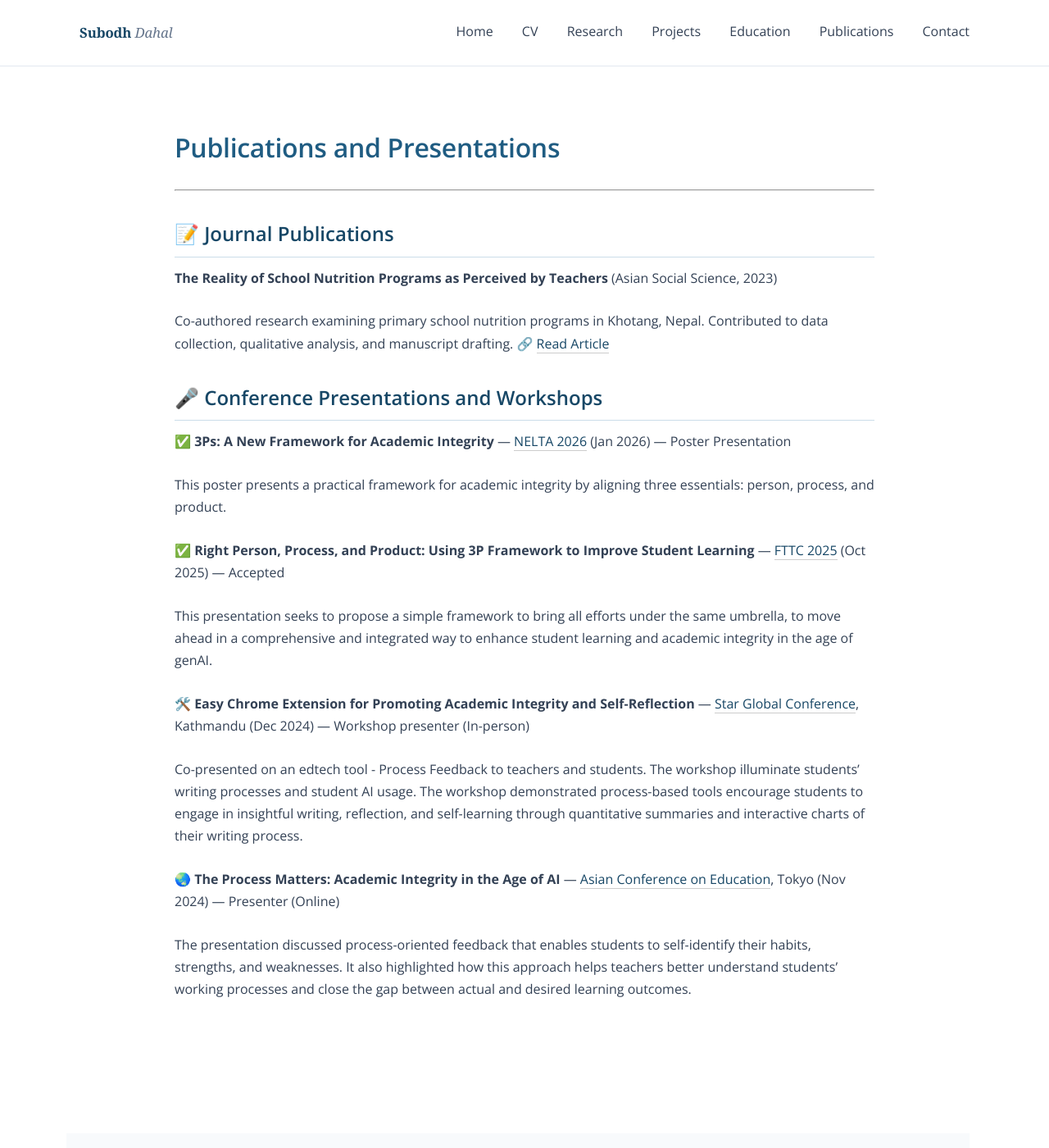
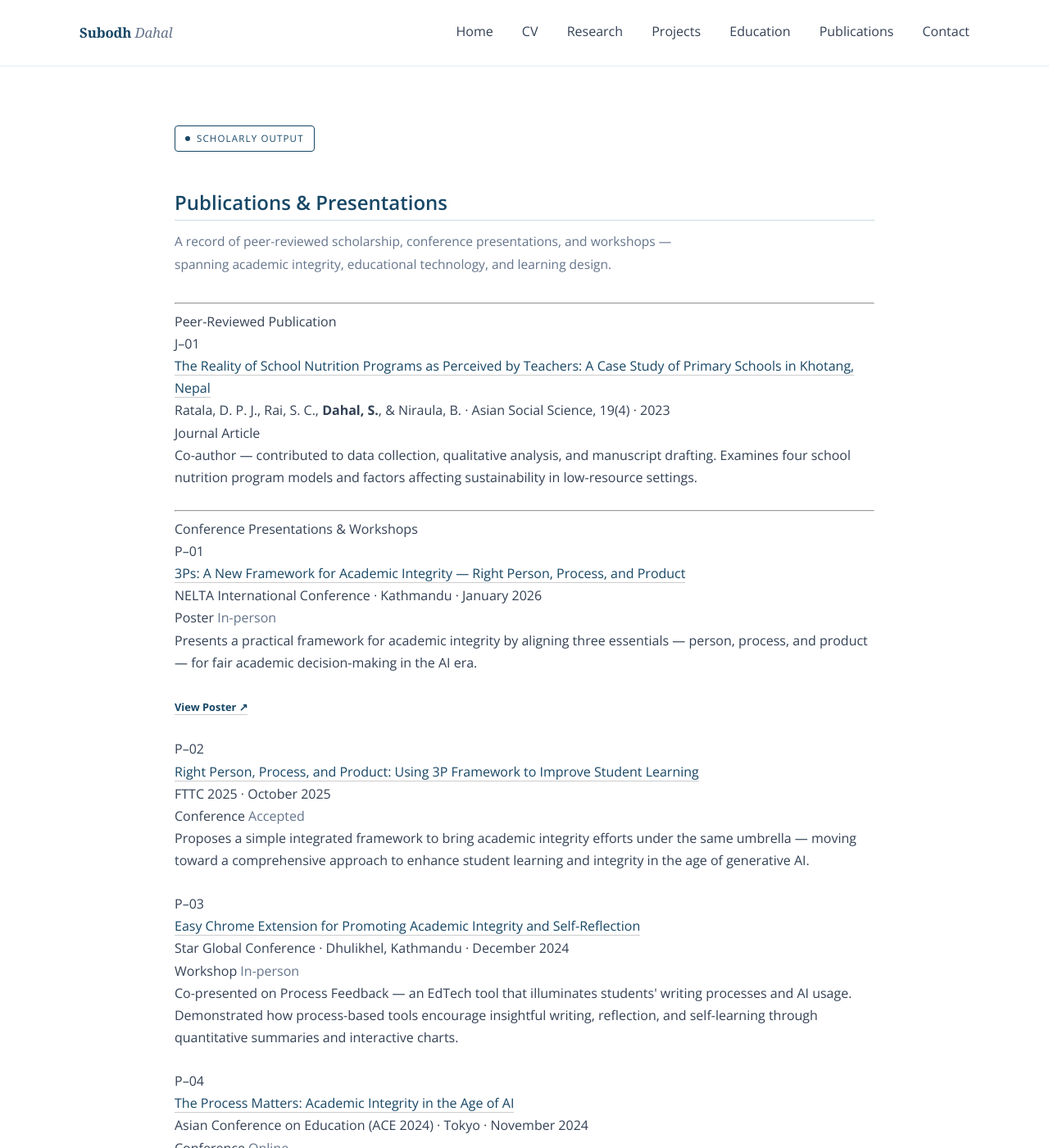
Before and after one commit to dahalsubodh/dahalsubodh.github.io, a Jekyll site: the page built from publications.md, in a window 1280 px wide and 1400 px high. Shown: the whole window at 82% size. Built offline with Jekyll 4.4.1, drawn with Linux system fonts in a browser that asks for light colours; some of the changed text lies outside the part shown.

Commit message:
Update publications.md

```diff
--- a/publications.md
+++ b/publications.md
@@ -3,39 +3,106 @@ title: Publications
 layout: default
 ---
 
-# Publications and Presentations
+<span class="status-badge static">
+  <span class="status-dot"></span>
+  Scholarly Output
+</span>
+
+<h2 class="section-title">Publications & Presentations</h2>
+<p style="color: var(--color-text-muted); font-size:0.97rem; max-width:620px; margin-bottom:2rem; line-height:1.8;">
+  A record of peer-reviewed scholarship, conference presentations, and workshops — spanning academic integrity, educational technology, and learning design.
+</p>
 
 ---
 
+<!-- ================= JOURNAL ================= -->
+<div class="section-label">Peer-Reviewed Publication</div>
 
-## 📝 Journal Publications
-**The Reality of School Nutrition Programs as Perceived by Teachers** (Asian Social Science, 2023)
+<div class="pub-item">
+  <div class="pub-number">J–01</div>
+  <div class="pub-title">
+    <a href="https://ccsenet.org/journal/index.php/ass/article/view/0/48995" target="_blank" rel="noopener">
+      The Reality of School Nutrition Programs as Perceived by Teachers: A Case Study of Primary Schools in Khotang, Nepal
+    </a>
+  </div>
+  <div class="pub-meta">Ratala, D. P. J., Rai, S. C., <strong>Dahal, S.</strong>, & Niraula, B. · Asian Social Science, 19(4) · 2023</div>
+  <span class="pub-type-tag journal">Journal Article</span>
+  <p class="pub-desc">Co-author — contributed to data collection, qualitative analysis, and manuscript drafting. Examines four school nutrition program models and factors affecting sustainability in low-resource settings.</p>
+</div>
 
+---
 
-Co-authored research examining primary school nutrition programs in Khotang, Nepal. Contributed to data collection, qualitative analysis, and manuscript drafting.
-🔗 [Read Article](https://ccsenet.org/journal/index.php/ass/article/view/0/48995)
+<!-- ================= CONFERENCES ================= -->
+<div class="section-label">Conference Presentations & Workshops</div>
 
+<div class="pub-item">
+  <div class="pub-number">P–01</div>
+  <div class="pub-title">
+    <a href="https://www.nelta.org.np/conference/30" target="_blank" rel="noopener">
+      3Ps: A New Framework for Academic Integrity — Right Person, Process, and Product
+    </a>
+  </div>
+  <div class="pub-meta">NELTA International Conference · Kathmandu · January 2026</div>
+  <span class="pub-type-tag poster">Poster</span>
+  <span class="pub-type-tag" style="border-color:#64748B; color:#64748B;">In-person</span>
+  <p class="pub-desc">Presents a practical framework for academic integrity by aligning three essentials — person, process, and product — for fair academic decision-making in the AI era.</p>
+  <p style="margin-top:0.5rem;">
+    <a href="https://drive.google.com/file/d/1IdP8zCTnvqBzVhxeaKmsmzgbzyCWsYKX/view?usp=sharing" target="_blank" rel="noopener" style="font-size:0.8rem; font-weight:700; color:var(--color-primary);">View Poster ↗</a>
+  </p>
+</div>
 
-## 🎤 Conference Presentations and Workshops
-✅ **3Ps: A New Framework for Academic Integrity**  — [NELTA 2026](https://www.nelta.org.np/conference/30) (Jan 2026) — Poster Presentation
+<div class="pub-item">
+  <div class="pub-number">P–02</div>
+  <div class="pub-title">
+    <a href="https://builder.guidebook.com/g/#/guides/fttc2025/schedule/sessions/31735290?scheduleDayPosition=2025-10-24&scheduleIndexInDayPosition=39" target="_blank" rel="noopener">
+      Right Person, Process, and Product: Using 3P Framework to Improve Student Learning
+    </a>
+  </div>
+  <div class="pub-meta">FTTC 2025 · October 2025</div>
+  <span class="pub-type-tag conference">Conference</span>
+  <span class="pub-type-tag" style="border-color:#64748B; color:#64748B;">Accepted</span>
+  <p class="pub-desc">Proposes a simple integrated framework to bring academic integrity efforts under the same umbrella — moving toward a comprehensive approach to enhance student learning and integrity in the age of generative AI.</p>
+</div>
 
+<div class="pub-item">
+  <div class="pub-number">P–03</div>
+  <div class="pub-title">
+    <a href="https://stargc2024.kusoed.edu.np/wp-content/uploads/2024/12/Book-of-Abstract-in-person-conference-as-of-date-Dec-11-2024.pdf" target="_blank" rel="noopener">
+      Easy Chrome Extension for Promoting Academic Integrity and Self-Reflection
+    </a>
+  </div>
+  <div class="pub-meta">Star Global Conference · Dhulikhel, Kathmandu · December 2024</div>
+  <span class="pub-type-tag workshop">Workshop</span>
+  <span class="pub-type-tag" style="border-color:#64748B; color:#64748B;">In-person</span>
+  <p class="pub-desc">Co-presented on Process Feedback — an EdTech tool that illuminates students' writing processes and AI usage. Demonstrated how process-based tools encourage insightful writing, reflection, and self-learning through quantitative summaries and interactive charts.</p>
+</div>
 
-This poster presents a practical framework for academic integrity by aligning three essentials: person, process, and product.
+<div class="pub-item">
+  <div class="pub-number">P–04</div>
+  <div class="pub-title">
+    <a href="https://ace.iafor.org/ace2024" target="_blank" rel="noopener">
+      The Process Matters: Academic Integrity in the Age of AI
+    </a>
+  </div>
+  <div class="pub-meta">Asian Conference on Education (ACE 2024) · Tokyo · November 2024</div>
+  <span class="pub-type-tag conference">Conference</span>
+  <span class="pub-type-tag" style="border-color:#64748B; color:#64748B;">Online</span>
+  <p class="pub-desc">Discussed process-oriented feedback that enables students to self-identify their habits, strengths, and weaknesses — and how this approach helps teachers better understand students' working processes and close the gap between actual and desired learning outcomes.</p>
+</div>
 
+---
 
-✅ **Right Person, Process, and Product: Using 3P Framework to Improve Student Learning** — [FTTC 2025](https://www.umsl.edu/services/ctl/fttc/index.html) (Oct 2025) — Accepted
+<!-- ================= ACKNOWLEDGEMENTS ================= -->
+<div class="section-label">Acknowledgements</div>
 
-
-This presentation seeks to propose a simple framework to bring all efforts under the same umbrella, to move ahead in a comprehensive and integrated way to enhance student learning and academic integrity in the age of genAI.
-
-
-🛠️ **Easy Chrome Extension for Promoting Academic Integrity and Self-Reflection** — [Star Global Conference](https://stargc2024.kusoed.edu.np/), Kathmandu (Dec 2024)  — Workshop presenter  (In-person)
-
-
-Co-presented on an edtech tool - Process Feedback to teachers and students. The workshop illuminate students' writing processes and student AI usage. The workshop demonstrated process-based tools encourage students to engage in insightful writing, reflection, and self-learning through quantitative summaries and interactive charts of their writing process.
-
-
-🌏 **The Process Matters: Academic Integrity in the Age of AI** — [Asian Conference on Education](https://ace.iafor.org/ace2024), Tokyo (Nov 2024) — Presenter  (Online)
-
-
-The presentation discussed process-oriented feedback that enables students to self-identify their habits, strengths, and weaknesses. It also highlighted how this approach helps teachers better understand students’ working processes and close the gap between actual and desired learning outcomes.
+<div class="pub-item">
+  <div class="pub-number">A–01</div>
+  <div class="pub-title">
+    <a href="https://badriadhikari.github.io/pf-online-compiler-workshop/" target="_blank" rel="noopener">
+      SIGCSE Workshop on Process Feedback — Content Verification & Validation
+    </a>
+  </div>
+  <div class="pub-meta">SIGCSE Technical Symposium</div>
+  <span class="pub-type-tag acknowledged">Acknowledged</span>
+  <p class="pub-desc">Formally acknowledged for contributions to validating and verifying workshop website content for the Process Feedback online compiler workshop.</p>
+</div>
```
